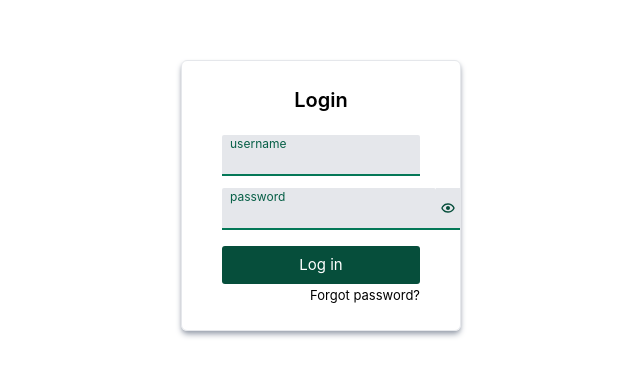
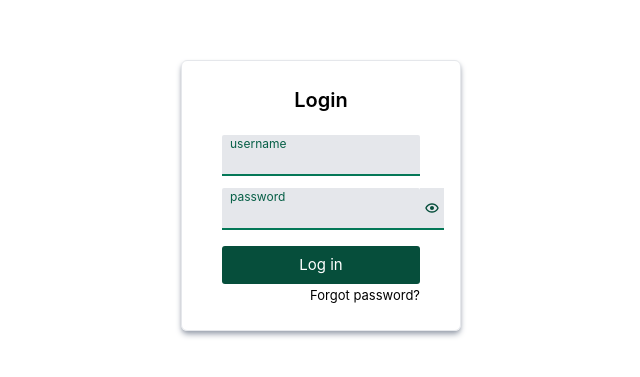
Before and after one commit to RSalminen/cfdwp-app, a React (Create React App) app: page /login in a window 1280 px wide. Shown: the part 205-582 px from the top of the page, without its empty margins (319-959 px from the left). Built offline with nearby package versions, Linux system fonts and the light colour scheme; the HTML template or start-up script is replaced by a standard one.

Commit message:
one more try today

```diff
--- a/src/pages/login.tsx
+++ b/src/pages/login.tsx
@@ -42,7 +42,7 @@ const Login = () => {
                     <h3 className="text-center text-[20px] font-semibold mb-2">Login</h3>
                     <CustomInput currentValue={username} labelText="username" onChange={(e:any) => setUsername(e.target.value)} />
                     <div className="flex w-full">
-                        <div className="flex-grow"><CustomInput currentValue={password} labelText="password" onChange={(e:any) => setPassword(e.target.value)} showPassword={showPassword} /></div>
+                        <div className="w-full"><CustomInput currentValue={password} labelText="password" onChange={(e:any) => setPassword(e.target.value)} showPassword={showPassword} /></div>
                         <div className="bg-gray-200 border-b-2 border-emerald-700 px-1 flex items-center">
                             {showPassword
                             ? <svg onClick={() => setShowPassword(false)} stroke="currentColor" fill="currentColor" stroke-width="0" viewBox="0 0 24 24" height="1em" width="1em" xmlns="http://www.w3.org/2000/svg"><path d="M12 19c.946 0 1.81-.103 2.598-.281l-1.757-1.757C12.568 16.983 12.291 17 12 17c-5.351 0-7.424-3.846-7.926-5 .204-.47.674-1.381 1.508-2.297L4.184 8.305c-1.538 1.667-2.121 3.346-2.132 3.379-.069.205-.069.428 0 .633C2.073 12.383 4.367 19 12 19zM12 5c-1.837 0-3.346.396-4.604.981L3.707 2.293 2.293 3.707l18 18 1.414-1.414-3.319-3.319c2.614-1.951 3.547-4.615 3.561-4.657.069-.205.069-.428 0-.633C21.927 11.617 19.633 5 12 5zM16.972 15.558l-2.28-2.28C14.882 12.888 15 12.459 15 12c0-1.641-1.359-3-3-3-.459 0-.888.118-1.277.309L8.915 7.501C9.796 7.193 10.814 7 12 7c5.351 0 7.424 3.846 7.926 5C19.624 12.692 18.76 14.342 16.972 15.558z"></path></svg>
```
